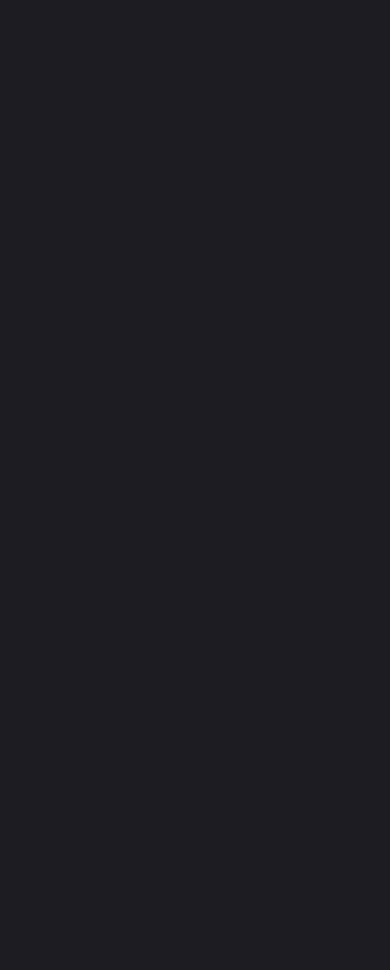
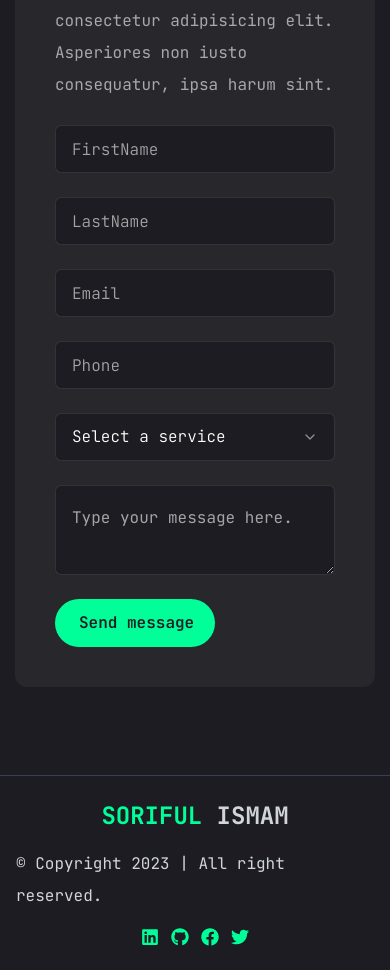
Before and after one commit to AhsanPhero2022/portfolio_2024, a Next.js app: page / in a window 390 px wide. Shown: the part 7800-8770 px from the top of the page. Before the commit the page ends 7163 px from the top, so only its background shows below. Built offline with nearby package versions, Linux system fonts and the light colour scheme.

Commit message:
working on readme file

```diff
--- a/app/layout.jsx
+++ b/app/layout.jsx
@@ -3,6 +3,7 @@ import "./globals.css";
 import Header from "@/components/Header";
 import PageTransition from "@/components/PageTransition";
 import StairTransition from "@/components/StairTransition";
+import Footer from "@/components/Footer";
 
 const jetBrainsMono = JetBrains_Mono({
   subsets: ["latin"],
@@ -22,6 +23,7 @@ export default function RootLayout({ children }) {
         <Header />
         <StairTransition />
         <PageTransition>{children}</PageTransition>
+        <Footer />
       </body>
     </html>
   );
--- a/app/page.jsx
+++ b/app/page.jsx
@@ -7,6 +7,7 @@ import { Button } from "@/components/ui/button";
 import { FiDownload } from "react-icons/fi";
 import Work from "./projects/page";
 import Articles from "@/components/Articles";
+import Contact from "./contact/page";
 
 const Home = () => {
   return (
@@ -60,6 +61,13 @@ const Home = () => {
         <Work />
       </div>
       <Articles />
+      <div className="my-16">
+        <div className="flex flex-col text-center ">
+          <hr className="animate-bounce  h-2 w-[80px] mx-auto mb-2 border-0 rounded-full bg-accent" />
+          <h3 className="text-4xl  font-bold">Contact me</h3>
+        </div>
+        <Contact />
+      </div>
     </section>
   );
 };
--- a/app/resume/page.jsx
+++ b/app/resume/page.jsx
@@ -14,7 +14,7 @@ import { SiTailwindcss, SiNextdotjs } from "react-icons/si";
 const about = {
   title: "About me",
   description:
-    "Lorem ipsum dolor sit amet consectetur adipisicing elit. Aut, ipsum.",
+    "👋 Hello there! A 23-year-old MERN stack web developer with expertise in React.js, Next.js, JavaScript, TypeScript, and Express.js. Aspiring to become a profess",
   info: [
     {
       fieldName: "Name",
@@ -51,7 +51,7 @@ const education = {
   icon: "/assets/resume/cap.svg",
   title: "My education",
   description:
-    "|Lorem ipsum dolor sit, amet consectetur adipisicing elit. Quam numquam deleniti maxime, quia voluptates inventore.",
+    "There is my web development, graduation journey and learning overview.",
   items: [
     {
       institution: "Programming Hero Platform",
@@ -62,6 +62,21 @@ const education = {
       institution: "Programming Hero Level Two",
       degree: "Full Stack Web Development",
       duration: "2024 - present",
+    },
+    {
+      institution: "Khamargram Degree College",
+      degree: "BSS (Bachelor of Social Science)",
+      duration: "2023 - present",
+    },
+    {
+      institution: "Eliaskona School College",
+      degree: "HSC (Higher Secondary Certificate)",
+      duration: "2021 - 2022",
+    },
+    {
+      institution: "Senior Madrasha",
+      degree: "SSC (Staff Selection Commission)",
+      duration: "2019 - 2020",
     },
   ],
 };
--- /dev/null
+++ b/components/Footer.jsx
@@ -0,0 +1,43 @@
+import { FaFacebook, FaGithub, FaLinkedin, FaTwitter } from "react-icons/fa";
+
+const Footer = () => {
+  return (
+    <>
+      <hr className="border-1 border-gray-700" />
+      <div className="max-w-7xl px-4 md:px-10 mx-auto text-gray-300 flex flex-col md:flex-row justify-between items-center py-6 space-y-4">
+        <h3 className="font-bold text-2xl text-gray-300">
+          <span className="text-accent">SORIFUL</span> ISMAM
+        </h3>
+        <p>&copy; Copyright 2023 | All right reserved.</p>
+        <div className="flex gap-3">
+          <a
+            target="_blunk"
+            href="https://www.linkedin.com/in/sharif-ahmad-1088ba235/"
+          >
+            <FaLinkedin
+              size={18}
+              className="text-accent"
+            />
+          </a>
+          <a target="_blunk" href="https://github.com/AhsanPhero2022">
+            <FaGithub size={18} className="text-accent" />
+          </a>
+          <a target="_blunk" href="https://www.facebook.com/abirkhan.mugall">
+            <FaFacebook
+              size={18}
+              className="text-accent"
+            />
+          </a>
+          <a href="">
+            <FaTwitter
+              size={18}
+              className="text-accent"
+            />
+          </a>
+        </div>
+      </div>
+    </>
+  );
+};
+
+export default Footer;
--- a/components/ui/scroll-area.jsx
+++ b/components/ui/scroll-area.jsx
@@ -1,25 +1,29 @@
-"use client"
+"use client";
 
-import * as React from "react"
-import * as ScrollAreaPrimitive from "@radix-ui/react-scroll-area"
+import * as React from "react";
+import * as ScrollAreaPrimitive from "@radix-ui/react-scroll-area";
 
-import { cn } from "@/lib/utils"
+import { cn } from "@/lib/utils";
 
-const ScrollArea = React.forwardRef(({ className, children, ...props }, ref) => (
+const ScrollArea = React.forwardRef(
+  ({ className, children, ...props }, ref) => (
     <ScrollAreaPrimitive.Root
       ref={ref}
       className={cn("relative overflow-hidden", className)}
-    {...props}>
+      {...props}
+    >
       <ScrollAreaPrimitive.Viewport className="h-full w-full rounded-[inherit]">
         {children}
       </ScrollAreaPrimitive.Viewport>
       <ScrollBar />
       <ScrollAreaPrimitive.Corner />
     </ScrollAreaPrimitive.Root>
-))
-ScrollArea.displayName = ScrollAreaPrimitive.Root.displayName
+  )
+);
+ScrollArea.displayName = ScrollAreaPrimitive.Root.displayName;
 
-const ScrollBar = React.forwardRef(({ className, orientation = "vertical", ...props }, ref) => (
+const ScrollBar = React.forwardRef(
+  ({ className, orientation = "vertical", ...props }, ref) => (
     <ScrollAreaPrimitive.ScrollAreaScrollbar
       ref={ref}
       orientation={orientation}
@@ -31,10 +35,12 @@ const ScrollBar = React.forwardRef(({ className, orientation = "vertical", ...pr
           "h-2.5 flex-col border-t border-t-transparent p-[1px]",
         className
       )}
-    {...props}>
-    <ScrollAreaPrimitive.ScrollAreaThumb className="relative flex-1 rounded-full bg-slate-200 dark:bg-slate-800" />
+      {...props}
+    >
+      <ScrollAreaPrimitive.ScrollAreaThumb className="relative flex-1 rounded-full bg-accent dark:bg-slate-800" />
     </ScrollAreaPrimitive.ScrollAreaScrollbar>
-))
-ScrollBar.displayName = ScrollAreaPrimitive.ScrollAreaScrollbar.displayName
+  )
+);
+ScrollBar.displayName = ScrollAreaPrimitive.ScrollAreaScrollbar.displayName;
 
-export { ScrollArea, ScrollBar }
+export { ScrollArea, ScrollBar };
```
Also changed, not shown: .eslintrc.json. Lines whose indentation alone changed are shown as unchanged.
